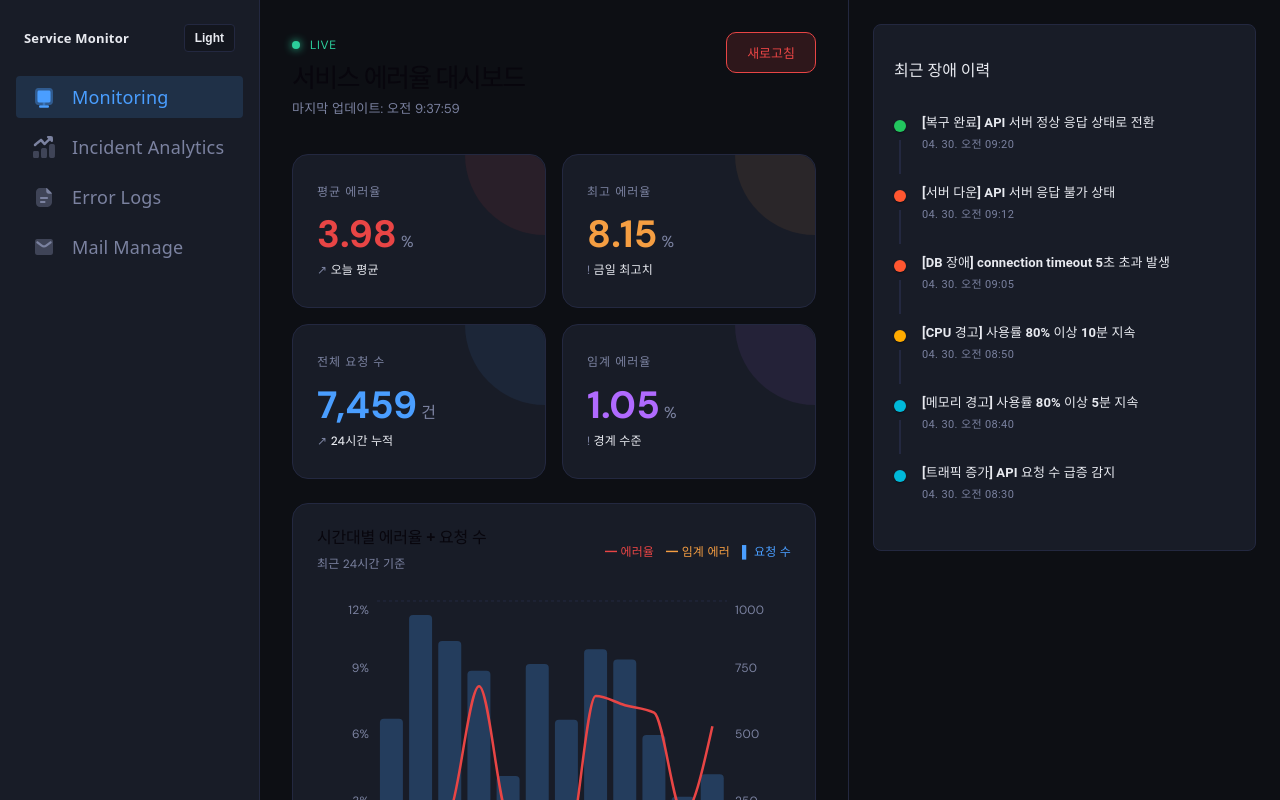
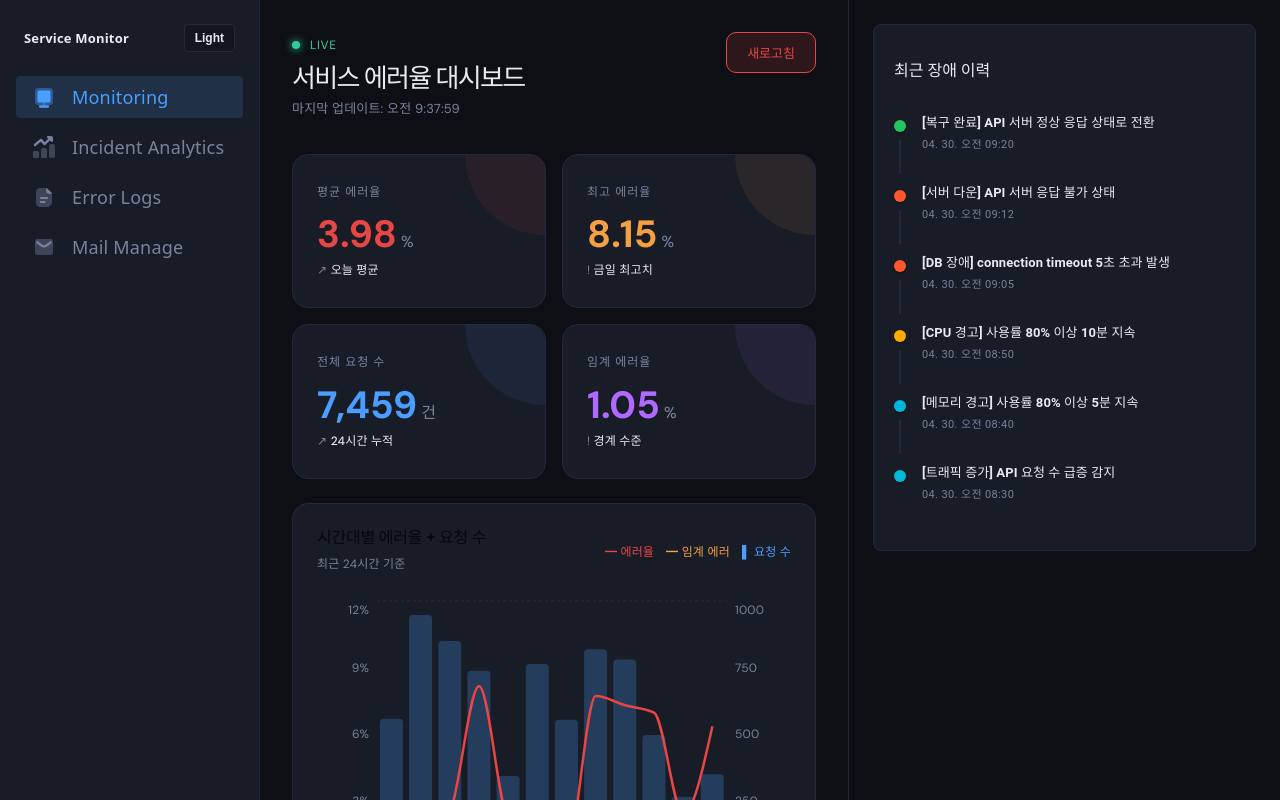
Before and after one commit to jeondaegam/service-monitor, a React (Vite) app in the folder perf-monitor-portlet/: page / in a window 1280 px wide. Shown: the top 800 px of the page. Built offline with nearby package versions, Linux system fonts and the light colour scheme.

Commit message:
Light모드 수정

```diff
--- a/perf-monitor-portlet/src/pages/IncidentAnalytics/IncidentAnalytics.module.css
+++ b/perf-monitor-portlet/src/pages/IncidentAnalytics/IncidentAnalytics.module.css
@@ -28,6 +28,7 @@
 
 .title {
   margin: 0;
+  color: var(--app-text);
   font-size: 24px;
   font-weight: 800;
 }
--- a/perf-monitor-portlet/src/pages/StatsDashboard/StatsDashboard.module.css
+++ b/perf-monitor-portlet/src/pages/StatsDashboard/StatsDashboard.module.css
@@ -38,6 +38,7 @@
 
 .title {
   margin: 0;
+  color: var(--app-text);
   font-size: 26px;
   font-weight: 700;
 }
```
